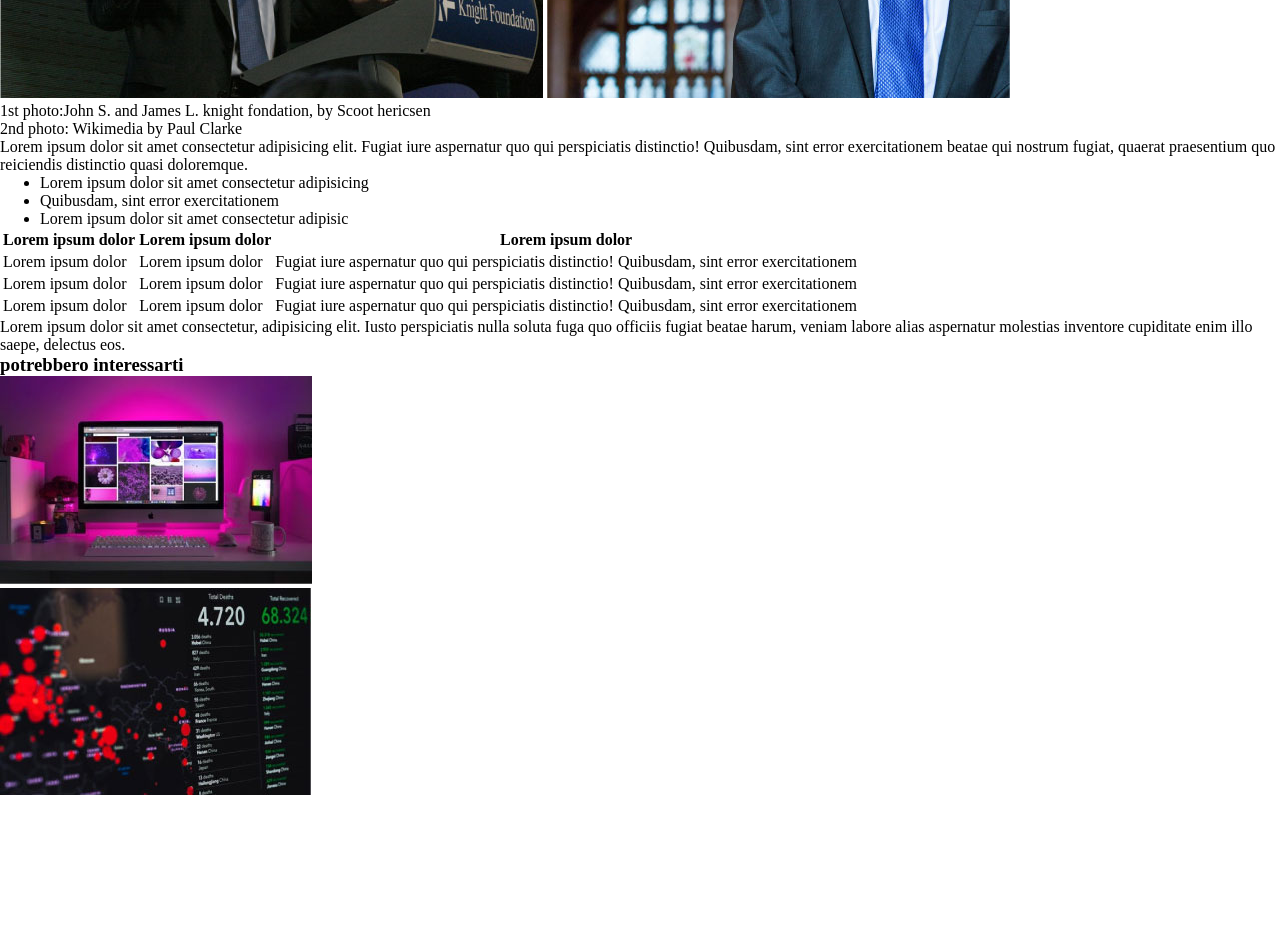
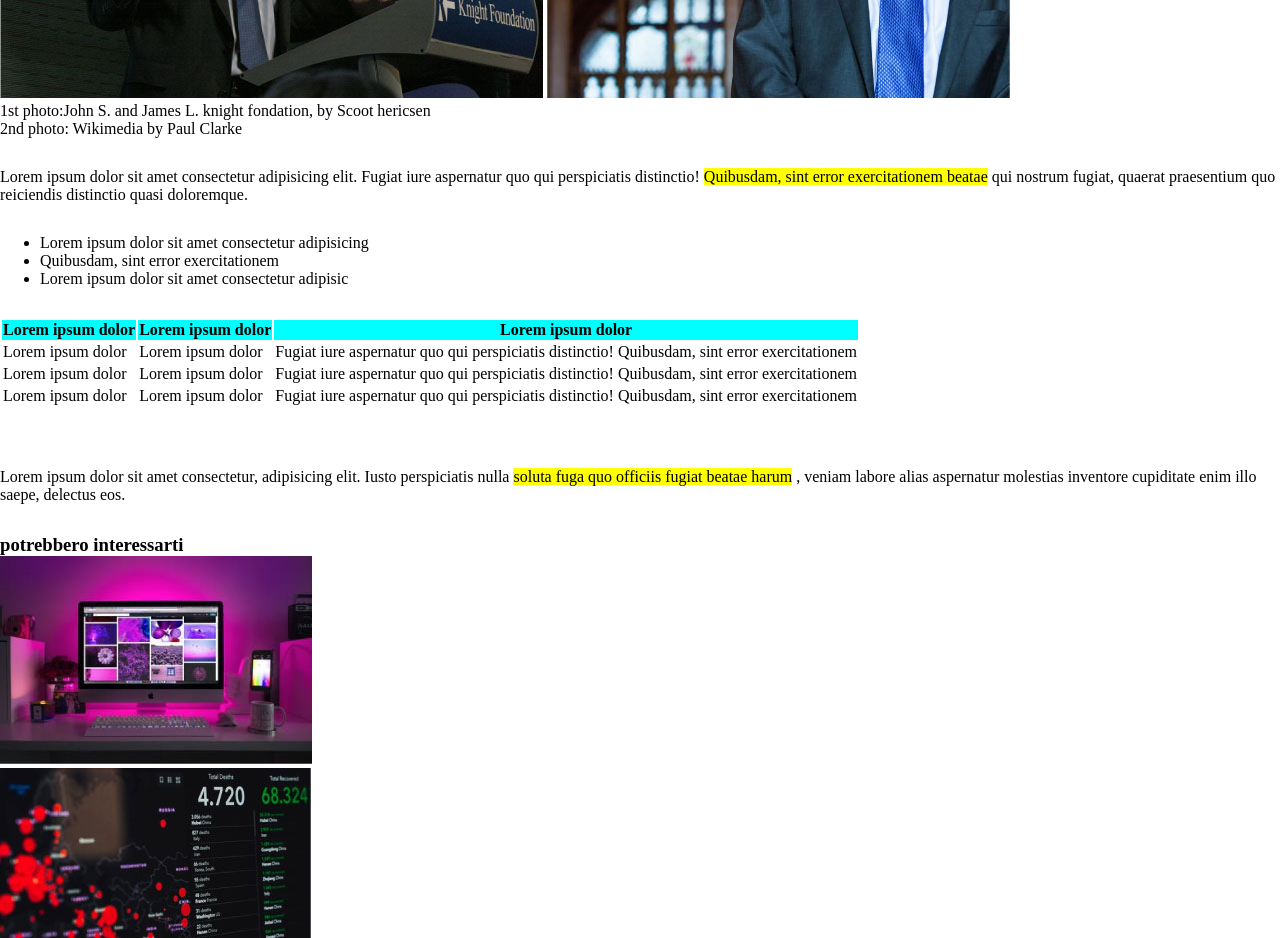
Before and after one commit to GiovanniTinelli/html-css-booleaner, a plain HTML site: page index.html in a window 1280 px wide. Shown: the part 1020-1958 px from the top of the page. Before the commit the page ends 1819 px from the top, so only its background shows below. Drawn offline with Linux system fonts and the light colour scheme.

Commit message:
third commit

```diff
--- a/css/style.css
+++ b/css/style.css
@@ -5,3 +5,18 @@
 /* header */
 header{background-color: lightskyblue;
 }
+
+section p{padding-top: 30px;
+          padding-bottom: 30px;
+
+}
+table{padding-top: 30px;
+      padding-bottom: 30px;
+}
+thead{
+  background-color: aqua;
+}
+
+span{background-color: yellow;
+
+}
--- a/index.html
+++ b/index.html
@@ -25,7 +25,7 @@
     <p>1st photo:John S. and James L. knight fondation, by Scoot hericsen</p>
     <p>2nd photo: Wikimedia by Paul Clarke</p>
     <section>
-      <p>Lorem ipsum dolor sit amet consectetur adipisicing elit. Fugiat iure aspernatur quo qui perspiciatis distinctio! Quibusdam, sint error exercitationem beatae qui nostrum fugiat, quaerat praesentium quo reiciendis distinctio quasi doloremque.</p>
+      <p>Lorem ipsum dolor sit amet consectetur adipisicing elit. Fugiat iure aspernatur quo qui perspiciatis distinctio! <span>Quibusdam, sint error exercitationem beatae</span> qui nostrum fugiat, quaerat praesentium quo reiciendis distinctio quasi doloremque.</p>
     </section>
     <section>
       <ul>
@@ -66,7 +66,9 @@
     </div>
 
     <section>
-      Lorem ipsum dolor sit amet consectetur, adipisicing elit. Iusto perspiciatis nulla soluta fuga quo officiis fugiat beatae harum, veniam labore alias aspernatur molestias inventore cupiditate enim illo saepe, delectus eos.
+      <p>
+        Lorem ipsum dolor sit amet consectetur, adipisicing elit. Iusto perspiciatis nulla <span>soluta fuga quo officiis fugiat beatae harum</span> , veniam labore alias aspernatur molestias inventore cupiditate enim illo saepe, delectus eos.
+      </p>
     </section>
 
   </main>
```
